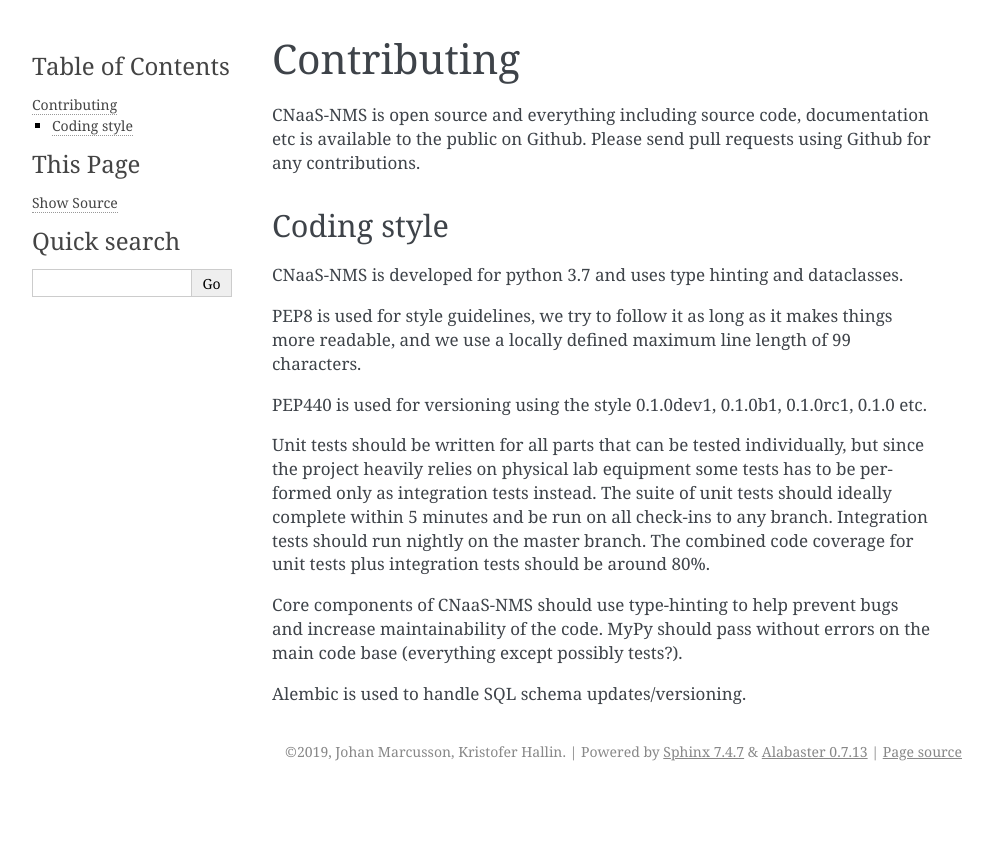
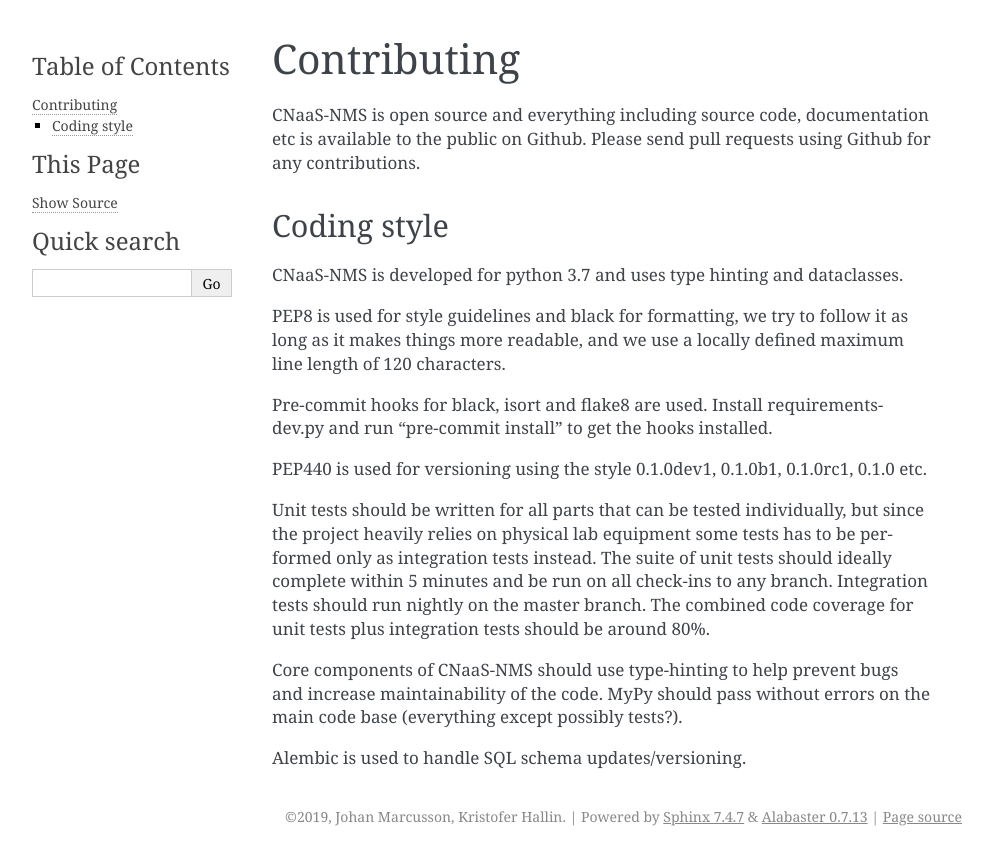
Before and after one commit to SUNET/cnaas-nms, a Sphinx documentation site: the page built from docs/contributing/index.rst, in a window 1280 px wide. Shown: the top 865 px of the page, without its empty margins (148-1141 px from the left). Built offline with Sphinx 7.4.7, drawn with Linux system fonts in a browser that asks for light colours.

Commit message:
updated for black etc

```diff
--- a/docs/contributing/index.rst
+++ b/docs/contributing/index.rst
@@ -9,8 +9,11 @@
 
 CNaaS-NMS is developed for python 3.7 and uses type hinting and dataclasses.
 
-PEP8 is used for style guidelines, we try to follow it as long as it makes things more readable,
-and we use a locally defined maximum line length of 99 characters.
+PEP8 is used for style guidelines and black for formatting, we try to follow it as long as it
+makes things more readable, and we use a locally defined maximum line length of 120 characters.
+
+Pre-commit hooks for black, isort and flake8 are used. Install requirements-dev.py and run
+"pre-commit install" to get the hooks installed.
 
 PEP440 is used for versioning using the style 0.1.0dev1, 0.1.0b1, 0.1.0rc1, 0.1.0 etc.
 
```
